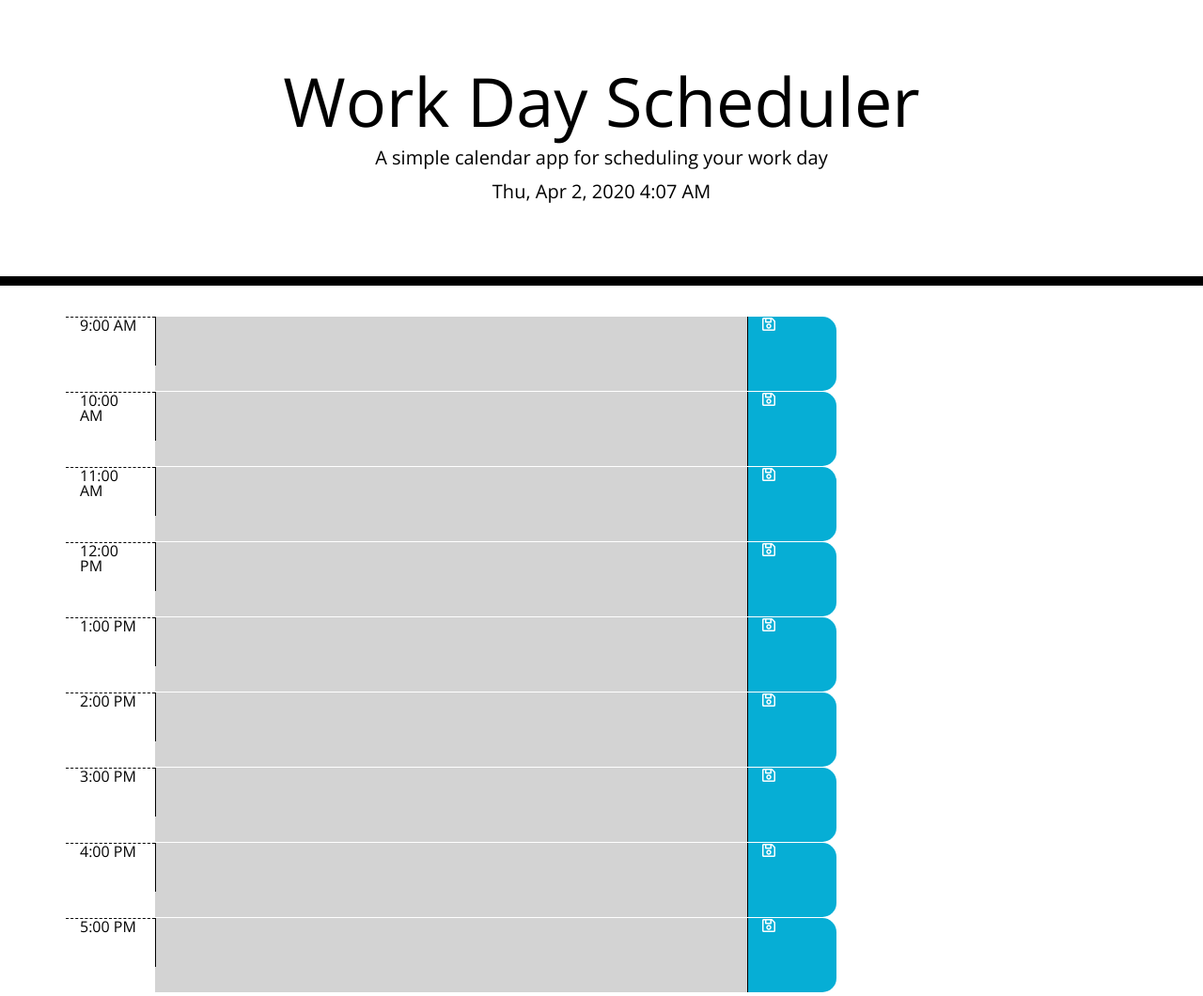
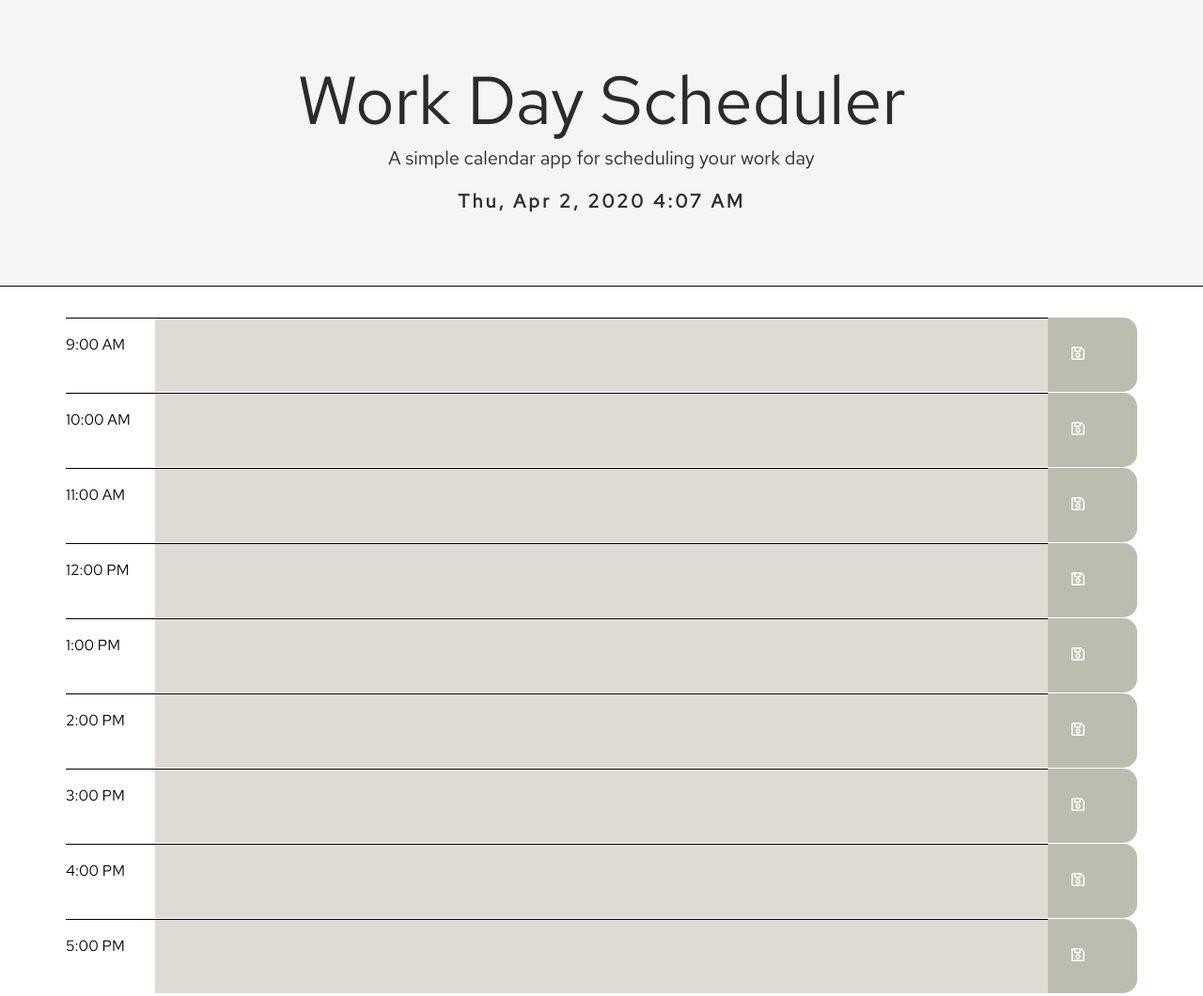
Before and after one commit to connietran-dev/day-planner, a plain HTML site: page index.html in a window 1280 px wide. Shown: the whole page at 94% size. Drawn offline with nearby package versions, Linux system fonts and the light colour scheme.

Commit message:
Style updates

```diff
--- a/Assets/main.js
+++ b/Assets/main.js
@@ -24,9 +24,8 @@ for (let index = 0; index < 9; index++) {
 
     // Populate first column with time
     var tableTime = $('<div class="hour col-1">');
-    var hour = moment(startTime, "h").format("LT")
+    var hour = moment(startTime, "h").format("LT");
     tableTime.text(hour);
-
     divRow.append(tableTime);
 
     // Create Description div and <textarea>s for events
@@ -35,7 +34,7 @@ for (let index = 0; index < 9; index++) {
 
     setDescClass();
 
-    var eventTextArea = $('<textarea cols="65"></textarea>');
+    var eventTextArea = $('<textarea cols="65" rows="3"></textarea>');
     eventDesc.html(eventTextArea);
     eventTextArea.attr("data-id", index);
     divRow.append(eventDesc);
@@ -47,7 +46,7 @@ for (let index = 0; index < 9; index++) {
     // Create save buttons
     var saveDiv = $('<div class="saveBtn col-1">');
     divRow.append(saveDiv);
-    var saveBtn = $("<i class='far fa-save'></i>");
+    var saveBtn = $("<i class='far fa-save fa-md'></i>");
     saveDiv.html(saveBtn);
     saveBtn.attr("data-id", index);
 
@@ -63,17 +62,17 @@ function setDescClass() {
 
     // Set class for Description div based on past/present/future
     if (moment(startTime).isBefore(currentTime)) {
-        eventDesc.attr("class", "past");
+        eventDesc.addClass("past");
         console.log("past");
     };
 
     if (moment(startTime).isSame(currentTime)) {
-        eventDesc.attr("class", "present");
+        eventDesc.addClass("present");
         console.log("present");
     };
 
     if (moment(startTime).isAfter(currentTime)) {
-        eventDesc.attr("class", "future");
+        eventDesc.addClass("future");
         console.log("future");
     };
 
@@ -83,34 +82,18 @@ function setDescClass() {
 
 
 // Add event listener to save button
-$(".far").on("click", saveEvent);
-
-function saveEvent() {
+$(".far").on("click", function () {
 
     // Get data-id of saveBtn which is set to index in array
-
-    // Alternate:
-    // parseInt(event.target.parentElement.id);
-    // console.log(event.target.parentElement.id);
-
     var dataId = $(this).attr("data-id");
     console.log("The data-id of clicked item is: " + dataId);
 
 
     // Take textarea value with that currentId and...
-
     var eventText = $(`textarea[data-id|='${dataId}']`).val();
     console.log("Event text is " + eventText);
 
-    // Alternate:
-    // var currentRow = document.getElementsByClassName("row " + currentId)
-    // console.log(currentRow);
-
-    // var currentText = currentRow.children[1].childNodes[7];
-    // console.log(currentText);
-
-    // set to description property of that ID/index in events array
-
+    // Set to description property of that ID/index in events array
     events[dataId].description = eventText;
     console.log(events);
 
@@ -119,4 +102,4 @@ function saveEvent() {
     console.log("Description saved for id: " + dataId);
 
 
-};
+});
--- a/Assets/style.css
+++ b/Assets/style.css
@@ -1,29 +1,27 @@
 body {
-  font-family: 'Open Sans', sans-serif;
+  font-family: 'Red Hat Text', sans-serif;
   font-size: 16px;
   line-height: 1;
-}
-
-textarea {
-  background: transparent;
-  border: none;
-  resize: none;
-  color: #000000;
-  border-left: 1px solid black;
-  padding: 10px;
+  margin-bottom: 50px
 }
 
 .jumbotron {
   text-align: center;
-  background-color: transparent;
-  color: black;
+  background-color: #F5F5F5;
+  color: rgb(43, 43, 43);
   border-radius: 0;
-  border-bottom: 10px solid black;
+  border-bottom: 1px solid black;
 }
 
-.description{
-  white-space: pre-wrap;
-  padding: 0;
+.display-3 {
+  /* font-family: 'Red Hat Text', sans-serif; */
+}
+
+.date {
+  letter-spacing: 3px;
+  font-weight: 700;
+  padding-top: 10px;
+  padding-bottom: 0;
 }
 
 .time-block{
@@ -40,30 +38,48 @@ textarea {
 .hour {
   background-color: #ffffff;
   color: #000000;
-  border-top: 1px dashed #000000;
+  border-top: 1px solid #000000;
+  padding-top: 20px;
+  padding-left: 0;
+}
+
+.description{
+  white-space: pre-wrap;
+  padding: 0;
+  border-top: 1px solid black;
+}
+
+textarea {
+  background: transparent;
+  border: none;
+  resize: none;
+  color: #000000;
+  /* border-left: 1px solid black; */
+  padding: 10px;
 }
 
 .past {
-  background-color: #d3d3d3;
+  background-color: #DDDBD3;
   color: white;
 }
 
 .present {
-  background-color: #ff6961;
+  background-color: #919891;
   color: white;
 }
 
 .future {
-  background-color: #77dd77;
+  background-color: #807D7A;
   color: white;
 }
 
 .saveBtn {
-  border-left: 1px solid black;
   border-top-right-radius: 15px;
   border-bottom-right-radius: 15px;
-  background-color: #06AED5;
+  background-color:#BABEAE;
   color: white;
+  padding-top: 30px;
+  padding-left: 25px;
 }
 
 .saveBtn i:hover {
--- a/index.html
+++ b/index.html
@@ -18,19 +18,20 @@
       integrity="sha384-50oBUHEmvpQ+1lW4y57PTFmhCaXp0ML5d60M1M7uH2+nqUivzIebhndOJK28anvf"
       crossorigin="anonymous"
     />
-    <link
-      href="https://fonts.googleapis.com/css?family=Open+Sans&display=swap"
-      rel="stylesheet"
-    />
+
+    <link href="https://fonts.googleapis.com/css?family=Josefin+Sans|Red+Hat+Text&display=swap" rel="stylesheet">
+
+    <link rel="stylesheet" href="https://fonts.googleapis.com/css?family=Nunito">
+
     <link rel="stylesheet" href="/Assets/style.css" />
 
   </head>
 
   <body>
     <header class="jumbotron">
-      <h1 class="display-3">Work Day Scheduler</h1>
+      <h1 class="display-3 font-effect-outline">Work Day Scheduler</h1>
       <p class="lead">A simple calendar app for scheduling your work day</p>
-      <p id="currentDay" class="lead">Current Date & Time</p>
+      <p id="currentDay" class="lead date">Current Date & Time</p>
     </header>
     <div class="container">
       <!-- Timeblocks go here -->
```
